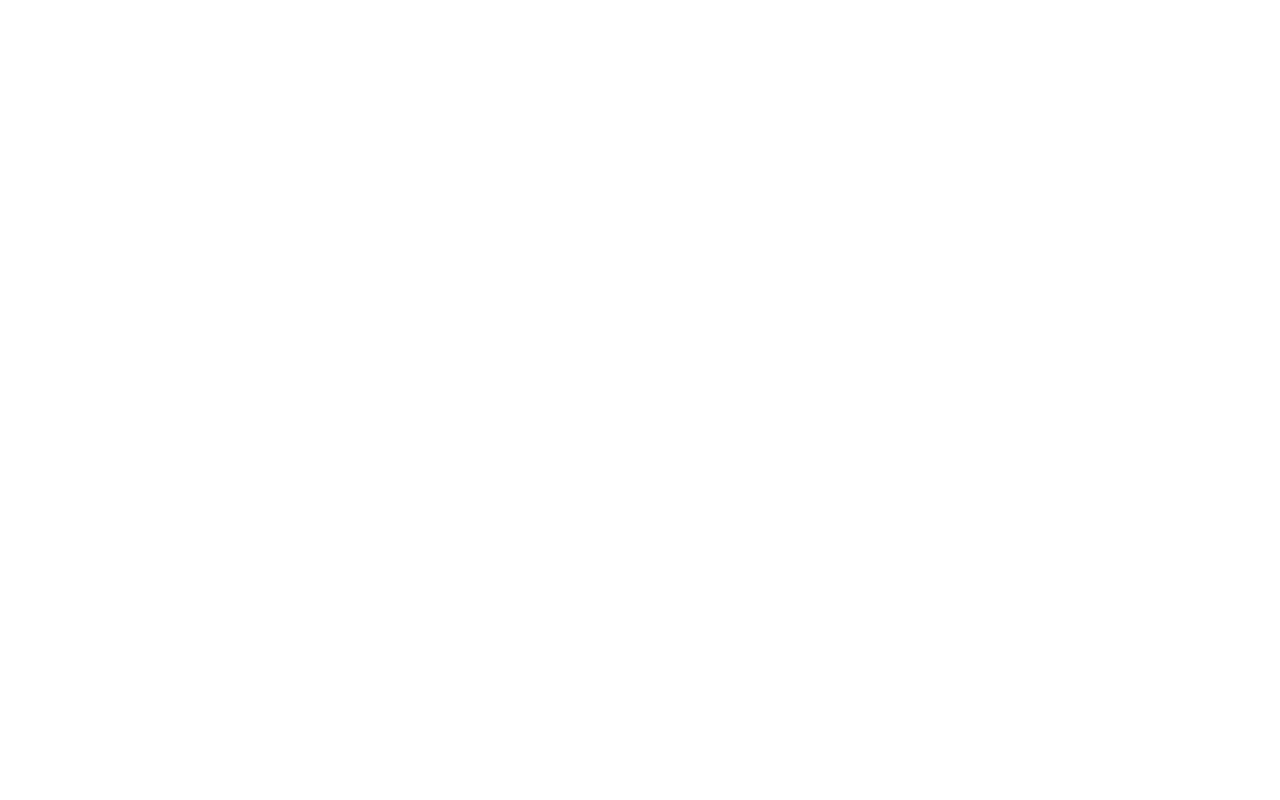
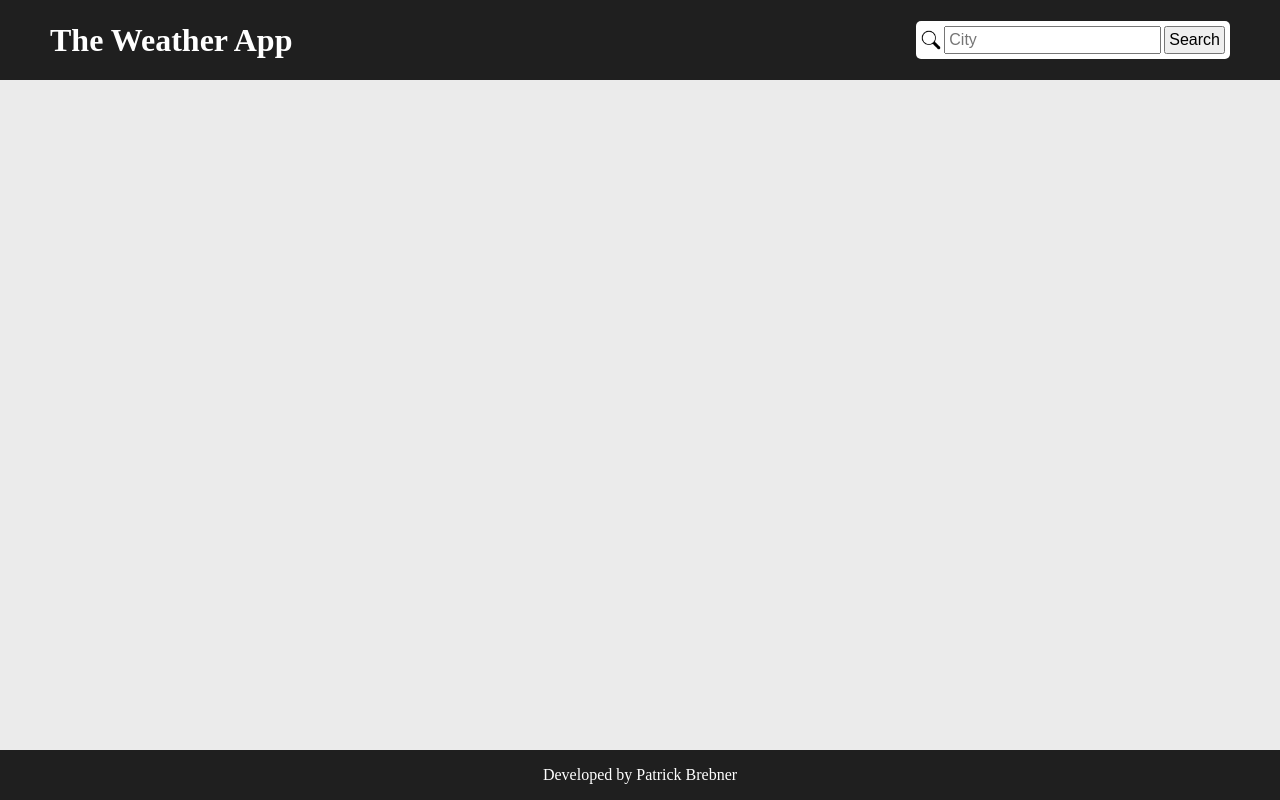
Before and after one commit to pbrebner/weather-app, a website built with webpack: page dist/index.html in a window 1280 px wide. Built offline with nearby package versions, Linux system fonts and the light colour scheme.

Commit message:
Add basic layout and styling

```diff
--- a/dist/index.html
+++ b/dist/index.html
@@ -8,5 +8,38 @@
         <link rel="stylesheet" href="styles.css" />
         <script src="main.js" defer></script>
     </head>
-    <body></body>
+    <body>
+        <header class="header">
+            <h1>The Weather App</h1>
+            <div class="searchContainer">
+                <img src="assets/find.png" alt="Search" class="searchIcon" />
+                <form action="post" id="searchForm">
+                    <div>
+                        <label for="search"></label>
+                        <input
+                            type="text"
+                            id="search"
+                            class="search"
+                            placeholder="City"
+                            required
+                        />
+                    </div>
+                </form>
+                <div>
+                    <button type="submit" form="searchForm" class="submitBtn">
+                        Search
+                    </button>
+                </div>
+            </div>
+        </header>
+        <main class="main">
+            <div class="currentWeather"></div>
+            <div class="airQuality"></div>
+            <div class="forecast"></div>
+            <div class="weatherMap"></div>
+        </main>
+        <footer class="footer">
+            <p>Developed by Patrick Brebner</p>
+        </footer>
+    </body>
 </html>
--- a/dist/styles.css
+++ b/dist/styles.css
@@ -5,3 +5,53 @@
     margin: 0;
     box-sizing: border-box;
 }
+
+body {
+    min-height: 100vh;
+    display: grid;
+    grid-template-rows: 80px 1fr 50px;
+}
+
+.header {
+    background-color: rgb(31, 31, 31);
+    color: white;
+    padding: 0 50px;
+
+    display: flex;
+    justify-content: space-between;
+    align-items: center;
+}
+
+.searchContainer {
+    background-color: white;
+    height: fit-content;
+    padding: 5px;
+    border-radius: 5px;
+
+    display: flex;
+    align-items: center;
+    gap: 3px;
+}
+
+.searchIcon {
+    height: 20px;
+}
+
+.search,
+.submitBtn {
+    font-size: 1rem;
+    padding: 3px;
+}
+
+.main {
+    background-color: rgb(235, 235, 235);
+}
+
+.footer {
+    background-color: rgb(31, 31, 31);
+    color: white;
+
+    display: flex;
+    justify-content: center;
+    align-items: center;
+}
```
